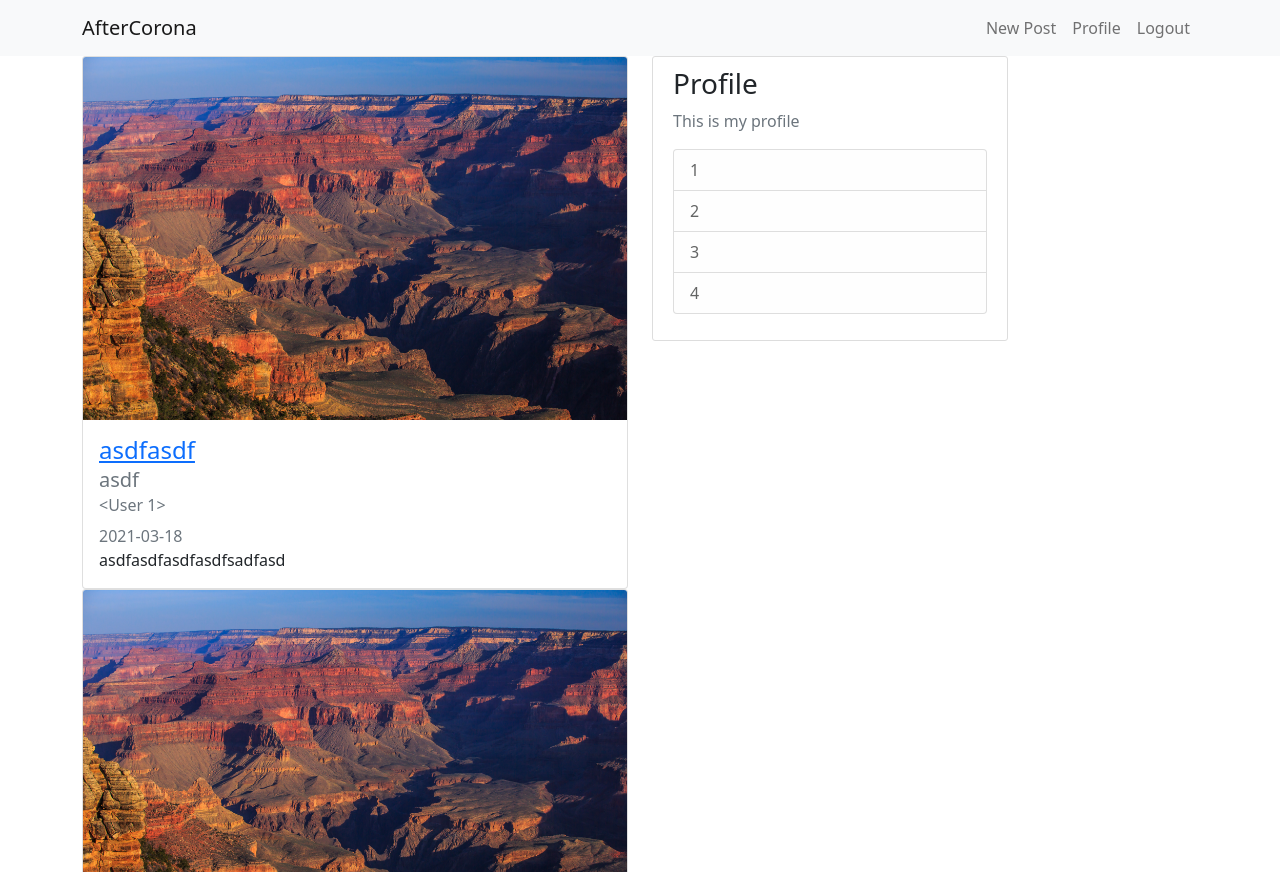
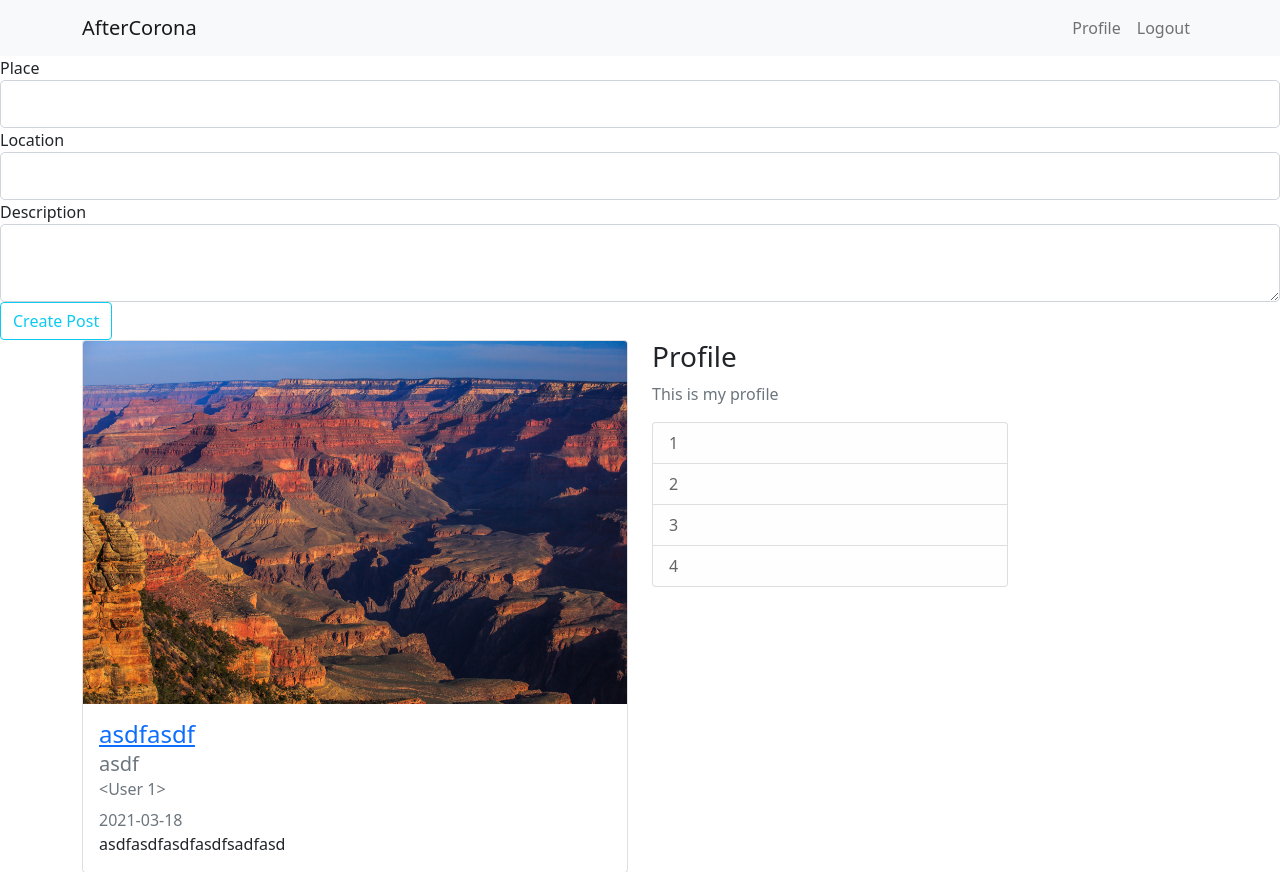
Before and after one commit to danielskjo/AfterCorona, a Flask app: page / in a window 1280 px wide. Shown: the top 872 px of the page. Run offline with Flask 2, Linux system fonts and the light colour scheme; a user stored in the database is signed in; data comes from the database, SQL or seed files in the repository; both versions use the stored data as it was after the commit; some libraries are stand-ins or nearby versions.

Commit message:
Edit CSS

```diff
--- a/app/routes.py
+++ b/app/routes.py
@@ -7,29 +7,21 @@ from app.forms import RegisterForm, LoginForm, UpdateProfileForm, PostForm
 from app.models import User, Post
 from flask_login import login_user, current_user, logout_user, login_required
 
-posts = [
-    {
-        'author': 'Daniel Jo',
-        'place': 'Grand Canyon',
-        'location': 'Arizona',
-        'desc': 'I want to see the Grand Canyon',
-        'created': 'March 16, 2021'
-    },
-    {
-        'author': 'DJ',
-        'place': '63 Building',
-        'location': 'Seoul, Korea',
-        'desc': 'I want to fly and go to Korea',
-        'created': 'March 18, 2021'
-    }
-]
-
-
-@app.route('/')
-@app.route('/home')
+@app.route('/', methods=['GET', 'POST'])
+@app.route('/home', methods=['GET', 'POST'])
 def home():
     posts = Post.query.all()
-    return render_template('home.html', posts=posts)
+
+    form = PostForm()
+    if form.validate_on_submit():
+        post = Post(place=form.place.data,
+                    location=form.location.data, desc=form.desc.data, author=current_user)
+        db.session.add(post)
+        db.session.commit()
+        flash('Post created', 'success')
+        return redirect(url_for('home'))
+
+    return render_template('home.html', posts=posts, form=form)
 
 
 @app.route('/register', methods=['GET', 'POST'])
@@ -113,20 +105,6 @@ def profile():
     return render_template('/profile.html', image=image, form=form)
 
 
-@app.route('/post/new', methods=['GET', 'POST'])
-@login_required
-def create_post():
-    form = PostForm()
-    if form.validate_on_submit():
-        post = Post(place=form.place.data,
-                    location=form.location.data, desc=form.desc.data, author=current_user)
-        db.session.add(post)
-        db.session.commit()
-        flash('Post created', 'success')
-        return redirect(url_for('home'))
-    return render_template('new_post.html', form=form)
-
-
 @app.route('/post/<int:post_id>')
 def post(post_id):
     post = Post.query.get_or_404(post_id)
--- a/app/static/main.css
+++ /dev/null
@@ -1,7 +0,0 @@
-.content-section {
-  background: #ffffff;
-  padding: 10px 20px;
-  border: 1px solid #dddddd;
-  border-radius: 3px;
-  margin-bottom: 20px;
-}
--- a/app/templates/home.html
+++ b/app/templates/home.html
@@ -1,5 +1,55 @@
 {% extends "layout.html" %}{% block title %} Home {% endblock %}
 {% block content %}
+<div>
+  <form method="POST" action="">
+      {{ form.hidden_tag() }}
+      <fieldset class="form-group">
+          <div class="form-group">
+              {{ form.place.label(class="form-control-label") }}
+              {% if form.place.errors %}
+                  {{ form.place(class="form-control form-control-lg is-invalid") }}
+                  <div class="invalid-feedback">
+                      {% for error in form.place.errors %}
+                          <span>{{ error }}</span>
+                      {% endfor %}
+                  </div>
+              {% else %}
+                  {{ form.place(class="form-control form-control-lg") }}
+              {% endif %}
+          </div>
+          <div class="form-group">
+              {{ form.location.label(class="form-control-label") }}
+              {% if form.location.errors %}
+                  {{ form.location(class="form-control form-control-lg is-invalid") }}
+                  <div class="invalid-feedback">
+                      {% for error in form.location.errors %}
+                          <span>{{ error }}</span>
+                      {% endfor %}
+                  </div>
+              {% else %}
+                  {{ form.location(class="form-control form-control-lg") }}
+              {% endif %}
+          </div>
+          <div class="form-group">
+              {{ form.desc.label(class="form-control-label") }}
+              {% if form.desc.errors %}
+                  {{ form.desc(class="form-control form-control-lg is-invalid") }}
+                  <div class="invalid-feedback">
+                      {% for error in form.desc.errors %}
+                          <span>{{ error }}</span>
+                      {% endfor %}
+                  </div>
+              {% else %}
+                  {{ form.desc(class="form-control form-control-lg") }}
+              {% endif %}
+          </div>
+      </fieldset>
+      <div class="form-group">
+          {{ form.submit(class="btn btn-outline-info") }}
+      </div>
+  </form>
+</div>
+
 <main role="main" class="container">
     <div class="row">
       <div class="col-md-6">
@@ -17,7 +67,7 @@
           {% endfor %}
       </div>
       <div class="col-md-4">
-        <div class="content-section">
+        <div>
           <h3>Profile</h3>
           <p class='text-muted'>This is my profile
             <ul class="list-group">
--- a/app/templates/layout.html
+++ b/app/templates/layout.html
@@ -21,7 +21,7 @@
     <title>{% block title %} {% endblock %}</title>
   </head>
   <body>
-    <header class="site-header">
+    <header>
       <nav class="navbar navbar-expand-lg navbar-light bg-light">
         <div class="container">
           <a class="navbar-brand" href="{{ url_for('home') }}">AfterCorona</a>
@@ -52,9 +52,6 @@
 
             <div class="navbar-nav">
               {% if current_user.is_authenticated %}
-              <a class="nav-item nav-link" href="{{ url_for('create_post') }}"
-                >New Post</a
-              >
               <a class="nav-item nav-link" href="{{ url_for('profile') }}"
                 >Profile</a
               >
--- a/app/templates/profile.html
+++ b/app/templates/profile.html
@@ -1,9 +1,9 @@
 {% extends 'layout.html' %} {% block content %}
-<div class="content-section">
+<div>
   <div class="media">
-    <img class="rounded-circle account-img" src="{{ image }}">
+    <img class="rounded-circle" src="{{ image }}">
     <div class="media-body">
-      <h2 class="account-heading">{{ current_user.username }}</h2>
+      <h2>{{ current_user.username }}</h2>
       <p class="text-secondary">{{ current_user.email }}</p>
     </div>
   </div>
```
Also changed, not shown: app/templates/login.html (+4 -4 lines), app/templates/new_post.html (deleted, +0 -52 lines), app/templates/post.html (+5 -5 lines), app/templates/register.html (+6 -6 lines), app/site.db, app/templates/onboarding.html (added).
